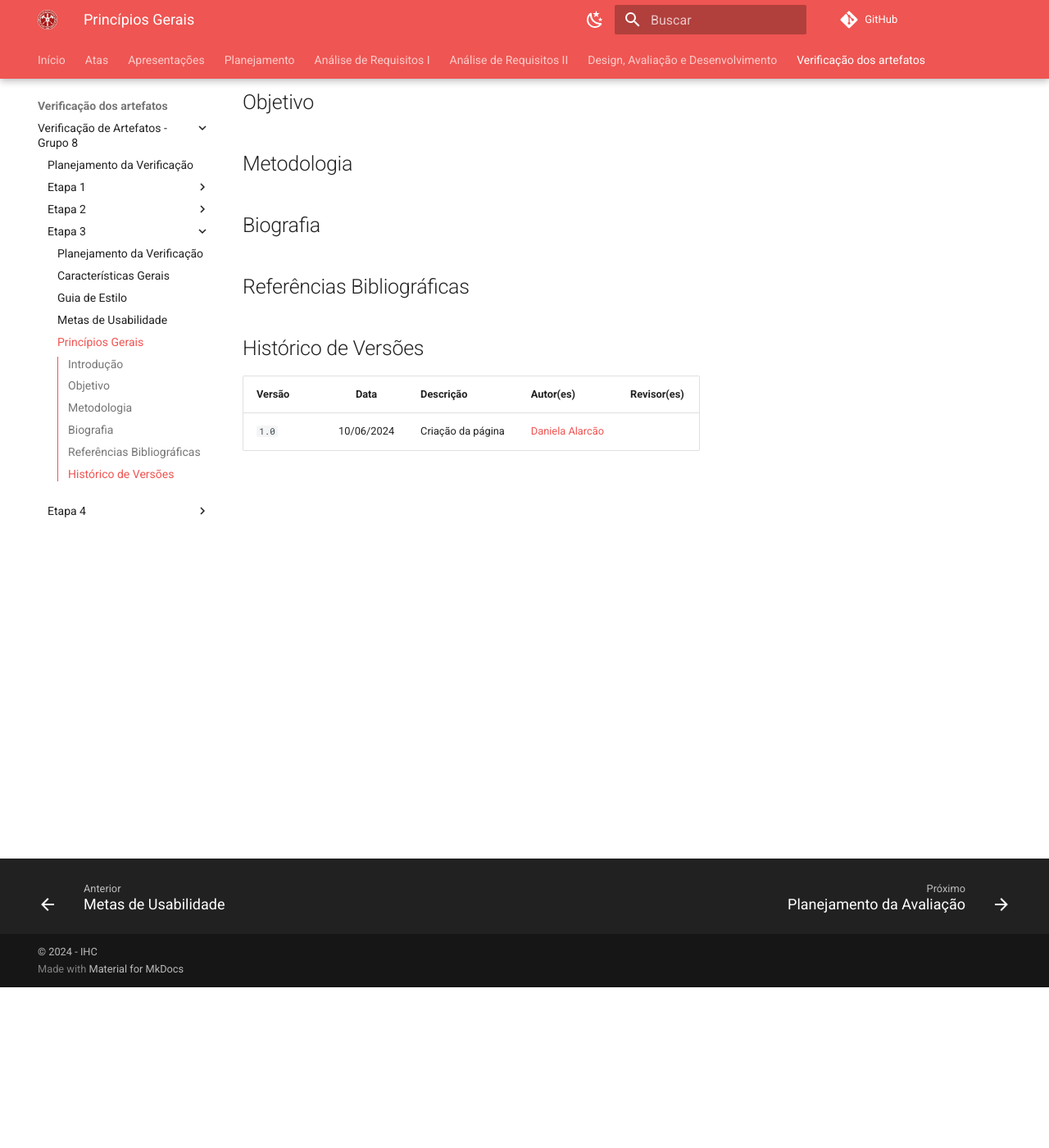
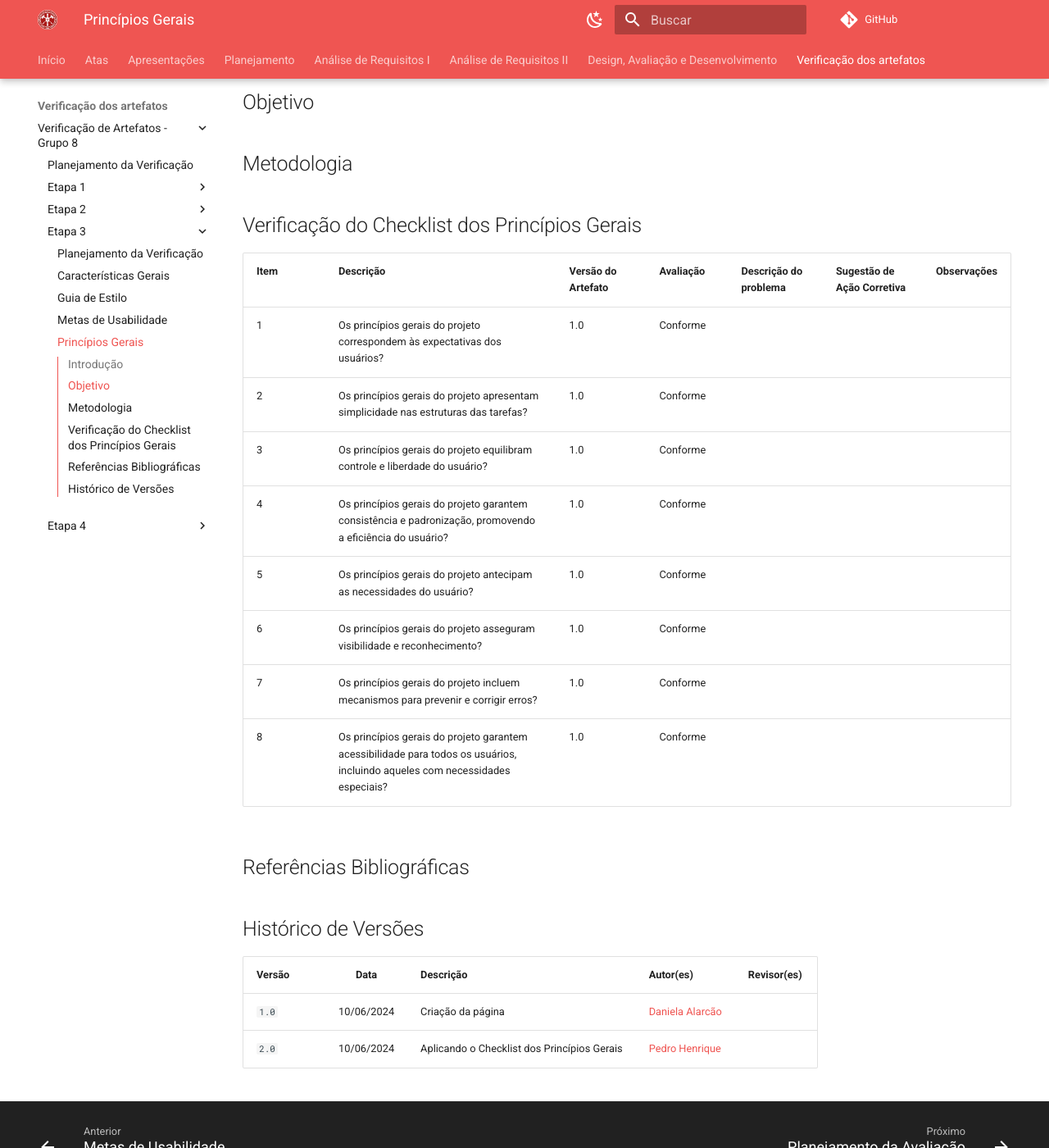
Before and after one commit to Interacao-Humano-Computador/2024.1-CBMERJ, an MkDocs documentation site: the page built from docs/verificacao_artefatos/verificacao_grupo_8/etapa_3/02_princípios_gerais.md, in a window 1280 px wide and 1400 px high, scrolled down 196 px. Shown: the whole window at 82% size. Built offline with MkDocs 1.6.1 and Material for MkDocs 9.7.7, drawn with Linux system fonts in a browser that asks for light colours; comment, search, counter and statistics services are not loaded.

Commit message:
Aplicando checklist no Princípios Gerais e Cenário 1

```diff
--- a/docs/verificacao_artefatos/verificacao_grupo_8/etapa_3/02_princípios_gerais.md
+++ b/docs/verificacao_artefatos/verificacao_grupo_8/etapa_3/02_princípios_gerais.md
@@ -4,7 +4,17 @@
 
 ## Metodologia
 
-## Biografia
+## Verificação do Checklist dos Princípios Gerais
+| Item | Descrição      | Versão do Artefato | Avaliação      | Descrição do problema | Sugestão de Ação Corretiva | Observações |
+| ---- | -------------- | ------------------ | -------------- | --------------------- | -------------------------- | ----------- |
+|  1   | Os princípios gerais do projeto correspondem às expectativas dos usuários? | 1.0 | Conforme |  |  | |
+|  2   | Os princípios gerais do projeto apresentam simplicidade nas estruturas das tarefas? | 1.0 | Conforme |  |  | |
+|  3   | Os princípios gerais do projeto equilibram controle e liberdade do usuário? | 1.0 | Conforme |  |  | |
+|  4   | Os princípios gerais do projeto garantem consistência e padronização, promovendo a eficiência do usuário? | 1.0 | Conforme |  |  | |
+|  5   | Os princípios gerais do projeto antecipam as necessidades do usuário? | 1.0 | Conforme |  |  | |
+|  6   | Os princípios gerais do projeto asseguram visibilidade e reconhecimento? | 1.0 | Conforme |  |  | |
+|  7   | Os princípios gerais do projeto incluem mecanismos para prevenir e corrigir erros? | 1.0 | Conforme |  |  | |
+|  8   | Os princípios gerais do projeto garantem acessibilidade para todos os usuários, incluindo aqueles com necessidades especiais? | 1.0 | Conforme |  |  | |
 
 
 ## Referências Bibliográficas
@@ -15,6 +25,7 @@
 | Versão |    Data    | Descrição                                 | Autor(es)                                       | Revisor(es)                                    |
 | ------ | :--------: | ----------------------------------------- | ----------------------------------------------- | ---------------------------------------------- |
 | `1.0`   | 10/06/2024 | Criação da página                         | [Daniela Alarcão](https://github.com/danialarcao) |   |
+| `2.0`   | 10/06/2024 | Aplicando o Checklist dos Princípios Gerais                         | [Pedro Henrique](https://github.com/PedroHhenriq) |   |
 
 <!-- template de início de página:
 
```
Also changed, not shown: docs/verificacao_artefatos/verificacao_grupo_8/etapa_2/cenarios.md (+11 -1 lines).
